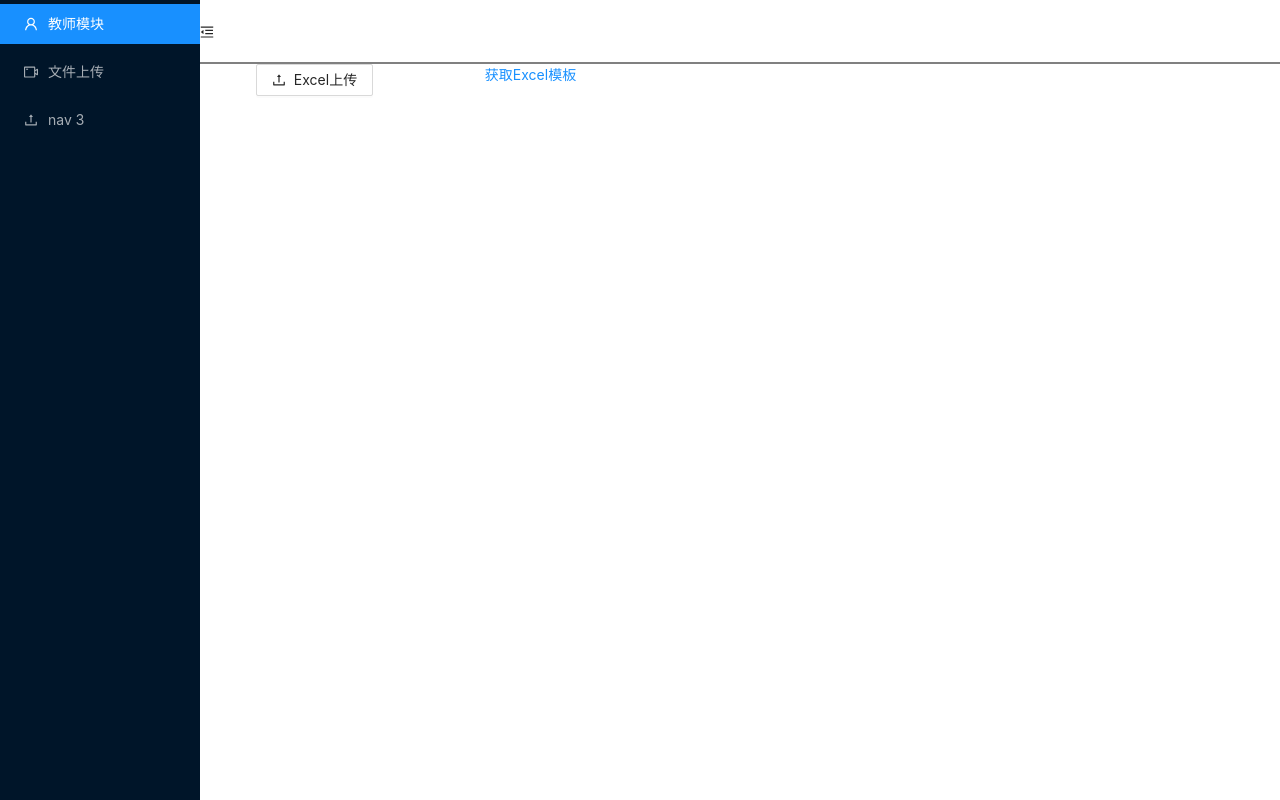
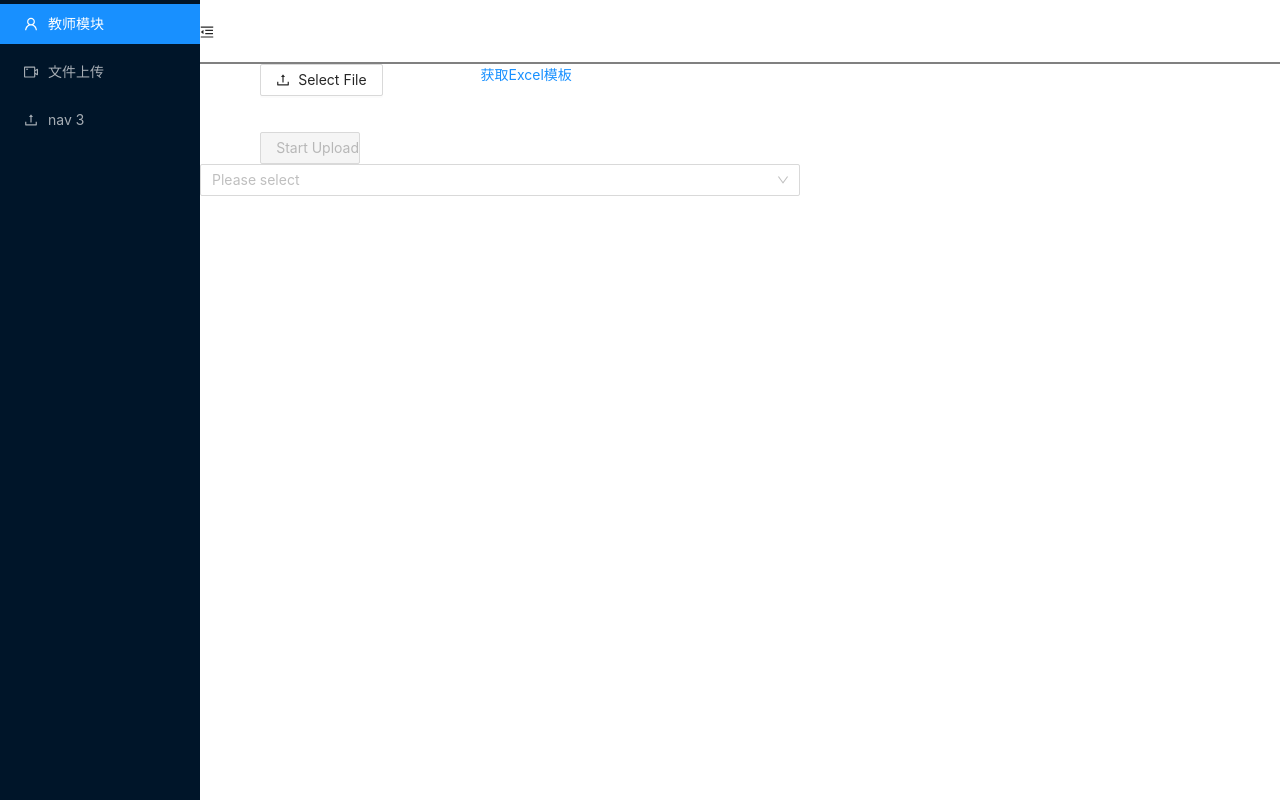
Before and after one commit to lemonkang/guliSchoolFront, a React (Create React App) app: page /#/upload in a window 1280 px wide. Built offline with nearby package versions, Linux system fonts and the light colour scheme; no server answers; sample sign-in values are in the browser's storage.

Commit message:
增加课程列表的树形结构

```diff
--- a/src/api/teacher.js
+++ b/src/api/teacher.js
@@ -11,3 +11,6 @@ export const insertEduTeacher=(data)=>POST("/eduservice/teacher/findAll",data)
 export const requploadimage=(file,config)=>POST("/eduoss/fileoss",file,config)
 // 上传Excel
 export const requploadExcel=(file,config)=>POST("/eduservice/subject/excelupload",file,config)
+
+// 获取所有课程
+export const reqSubjectList=()=>GET("/eduservice/subject/listsubject")
--- a/src/container/teacher/Teacher.jsx
+++ b/src/container/teacher/Teacher.jsx
@@ -13,6 +13,9 @@ import { connect } from 'react-redux'
 
     componentDidMount(){
         this.props.getAllTeacher()
+        console.log('====================================');
+        console.log(this.props);
+        console.log('====================================');
     }
     render() {
         return (
--- a/src/container/upload/ExcelUpload.jsx
+++ b/src/container/upload/ExcelUpload.jsx
@@ -1,31 +1,81 @@
-import React from 'react'
-import { useRef } from 'react'
-import { useState } from 'react'
+import React, { Component } from 'react'
+import { Upload, Button, message } from 'antd';
+import { UploadOutlined } from '@ant-design/icons';
+import excelUploadStyle from "./excelUpload.module.scss"
+export default class ExcelUpload extends Component {
+  state = {
+    fileList: [],
+    uploading: false,
+  };
 
-import { Upload, Button } from 'antd';
-import { UploadOutlined } from '@ant-design/icons';
-const ExcelUpload = (props) => {
-    const propsexcel = {
-        action: '//jsonplaceholder.typicode.com/posts/',
-        listType: 'picture',
-        previewFile(file) {
-          console.log('Your upload file:', file);
-          // Your process logic. Here we just mock to the same file
-          return fetch('https://next.json-generator.com/api/json/get/4ytyBoLK8', {
+  handleUpload = () => {
+    const { fileList } = this.state;
+    const formData = new FormData();
+    fileList.forEach(file => {
+      formData.append('files[]', file);
+    });
+    this.setState({
+      uploading: true,
+    });
+    // You can use any AJAX library you like
+    fetch('http://localhost:9001/eduservice/subject/excelupload', {
       method: 'POST',
-            body: file,
+      body: formData,
     })
       .then(res => res.json())
-            .then(({ thumbnail }) => thumbnail);
+      .then(() => {
+        this.setState({
+          fileList: [],
+        });
+        message.success('upload successfully.');
+      })
+      .catch(() => {
+        message.error('upload failed.');
+      })
+      .finally(() => {
+        this.setState({
+          uploading: false,
+        });
+      });
+  };
+
+  render() {
+    const { uploading, fileList } = this.state;
+    const props = {
+      onRemove: file => {
+        this.setState(state => {
+          const index = state.fileList.indexOf(file);
+          const newFileList = state.fileList.slice();
+          newFileList.splice(index, 1);
+          return {
+            fileList: newFileList,
+          };
+        });
       },
+      beforeUpload: file => {
+        this.setState(state => ({
+          fileList: [...state.fileList, file],
+        }));
+        return false;
+      },
+      fileList,
     };
 
     return (
-        <div>
-     <Upload {...propsexcel}>
-    <Button icon={<UploadOutlined />}>Excel上传</Button>
+      <div className={excelUploadStyle.body}>
+        <Upload {...props}>
+          <Button icon={<UploadOutlined />}>Select File</Button>
         </Upload>
+        <Button
+          type="primary"
+          onClick={this.handleUpload}
+          disabled={fileList.length === 0}
+          loading={uploading}
+          style={{ marginTop: 16 }}
+        >
+          {uploading ? 'Uploading' : 'Start Upload'}
+        </Button>
       </div>
-    )
+    );
   }
-export default ExcelUpload
+}
--- a/src/container/upload/UploadCompon.jsx
+++ b/src/container/upload/UploadCompon.jsx
@@ -2,25 +2,69 @@ import React, { Component } from 'react'
 import ImageUpload from "./ImageUpload"
 import ExcelUpload from "./ExcelUpload"
 import uploadStyle from "./upload.module.scss"
-import { Button,message } from 'antd'
+import { Button,message,TreeSelect  } from 'antd'
 import axios from 'axios'
 import { GET } from '../../api/instance'
-export default class UploadCompon extends Component {
+import { connect } from 'react-redux'
+import {getAllSubject}from "../../redux/actions"
+
+
+ class UploadCompon extends Component {
+
     constructor(props){
         super(props)
+        this.state={
+            value: undefined,
+        }
 
     }
+    componentDidMount(){
+        this.props.getAllSubject()
+    }
+    treeData=()=>{
+        // 所有课程
+      const allsubjects=  this.props.Subject.allsubjects
+   const data=   allsubjects.map((item,index)=>{
+       let subjectchild=item.children.map((itemchild,indexchild)=>({
+           title: itemchild.title,
+          value: itemchild.title+indexchild}))
+       let subject={
+        title: item.title,
+        value: item.title+index,
+        children:subjectchild
+      }
+      return subject
+      })
 
+
+          return data
+    }
+    onChange = value => {
+        console.log(value);
+        this.setState({ value });
+      };
     render() {
         return (
-            <div className={uploadStyle.body}>
+            <div className={uploadStyle.upload}>
                 <div className={uploadStyle.header}>
                 <ExcelUpload  />
-
                <a href="http://guli-file-inno.oss-cn-beijing.aliyuncs.com/subject.xlsx">获取Excel模板</a>
                 </div>
+                <div className={uploadStyle.body}>
+                <TreeSelect
+        style={{ width: '100%' }}
+        value={this.state.value}
+        dropdownStyle={{ maxHeight: 400, overflow: 'auto' }}
+        treeData={this.treeData()}
+        placeholder="Please select"
+        treeDefaultExpandAll
+        onChange={this.onChange}
+      />
+                </div>
+
 
             </div>
         )
     }
 }
+export default connect(state=>({Subject:state.Subject}),{getAllSubject})(UploadCompon)
--- /dev/null
+++ b/src/container/upload/excelUpload.module.scss
@@ -0,0 +1,7 @@
+.body{
+    width: 100px;
+    height: 100px;
+    display: flex;
+    flex-direction: column;
+    justify-content: space-between;
+}
--- a/src/container/upload/upload.module.scss
+++ b/src/container/upload/upload.module.scss
@@ -1,4 +1,4 @@
-.body{
+.upload{
 
     height: 100%;
     width: 100%;
@@ -7,5 +7,9 @@
         width: 40%;
         justify-content: space-around;
     }
+    .body{
+        width: 600px;
+        height: 500px;
+    }
 
 }
--- a/src/redux/action-types.js
+++ b/src/redux/action-types.js
@@ -1 +1,3 @@
 export const GetAllTeacher="getallteacher"  //获取所有教师
+
+export const GetAllSubject="getallsubject"   //获取所有课程
--- a/src/redux/actions.js
+++ b/src/redux/actions.js
@@ -1,11 +1,13 @@
 import { useDispatch } from "react-redux";
-import { reqFindAll } from "../api/teacher";
-import { GetAllTeacher } from "./action-types";
+import { reqFindAll, reqSubjectList } from "../api/teacher";
+import { GetAllSubject, GetAllTeacher } from "./action-types";
 
 
 
 // 获取所有教师action
 const getAllTeacherAction=(teachers)=>({type:GetAllTeacher,data:teachers})
+//获取所有课程
+const getAllSubjectActions=(subjects)=>({type:GetAllSubject,data:subjects})
 // 获取所有教师
 export const getAllTeacher=()=>{
 
@@ -16,3 +18,12 @@ export const getAllTeacher=()=>{
 
     }
 }
+// 获取所有课程信息
+export const getAllSubject= ()=>{
+
+ return async dispatch=>{
+    const response=  await reqSubjectList()
+    const data=response.data.data.AllSubjectList
+     dispatch(getAllSubjectActions(data))
+ }
+}
--- a/src/redux/reducer.js
+++ b/src/redux/reducer.js
@@ -1,6 +1,7 @@
 import {combineReducers} from 'redux'
-import { GetAllTeacher } from './action-types';
+import { GetAllTeacher,GetAllSubject } from './action-types';
 
+// 教师模块
 const initTeacher={
     allteacher:[]
 }
@@ -14,8 +15,21 @@ switch (action.type) {
     default:
       return state
 }
+}
+// 课程模块
+const initSubject={
+    allsubjects:[]
+}
+const Subject=(state=initSubject,action)=>{
+    switch (action.type) {
+        case GetAllSubject:
 
+          return  {...state,allsubjects:action.data}
+
+        default:
+           return state
+    }
 }
 export default combineReducers({
-    Teacher
+    Teacher,Subject
 })
```
Lines whose indentation alone changed are shown as unchanged.
